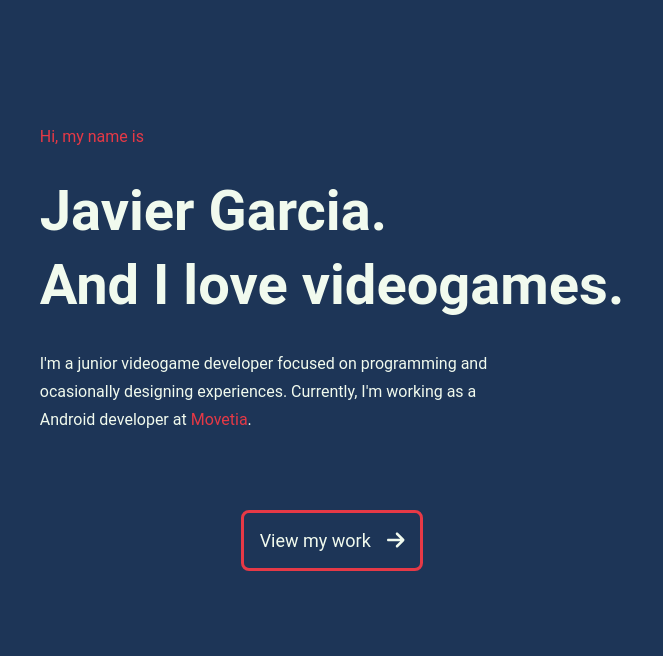
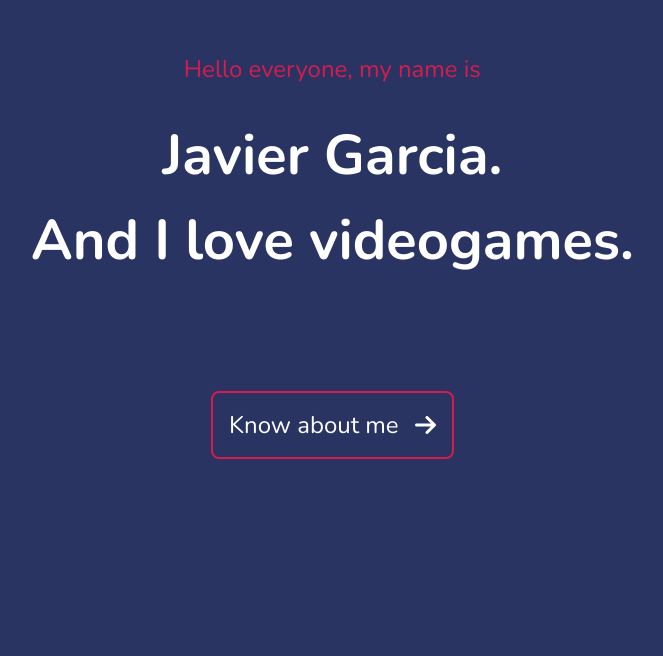
Before and after one commit to jgarciagomez98/jgarcia98portfolio.github.io, a React (Create React App) app in the folder react-web/: page / in a window 1280 px wide. Shown: the part 144-800 px from the top of the page, without its empty margins (308-971 px from the left). Built offline with nearby package versions, Linux system fonts and the light colour scheme; the HTML template or start-up script is replaced by a standard one.

Commit message:
Added new header style

```diff
--- a/react-web/src/components/headerButton/HeaderButton.jsx
+++ b/react-web/src/components/headerButton/HeaderButton.jsx
@@ -3,15 +3,15 @@ import "./headerButton.css";
 import { FontAwesomeIcon } from "@fortawesome/react-fontawesome";
 import { faArrowRight } from "@fortawesome/free-solid-svg-icons";
 
-function HeaderButton() {
+function HeaderButton(props) {
   return (
     <div className="header__button">
-      <div className="header__button-container">
-        <p>View my work</p>
+      <a href="#" className="header__button-container">
+        <p>{props.message}</p>
         <div className="header__button-icon">
           <FontAwesomeIcon icon={faArrowRight} />
         </div>
-      </div>
+      </a>
     </div>
   );
 }
--- a/react-web/src/components/headerButton/headerButton.css
+++ b/react-web/src/components/headerButton/headerButton.css
@@ -1,7 +1,7 @@
 .header__button {
     display: flex;
     width: auto;
-    height: 50px;
+    height: auto;
     justify-content: center;
     align-items: center;
 }
@@ -10,33 +10,72 @@
     display: flex;
     justify-content: center;
     align-items: center;
-    border: solid var(--detail-color);
+
+    font-size: var(--font-subtitle-size);
+
+    color: var(--letter-color);
+    border: 2px solid var(--third-color);
     border-radius: var(--border-radius);
+
     padding: 1rem;
 
     transition: 0.2s;
+
+    -webkit-animation: scale-in-center 0.25s cubic-bezier(0.250, 0.460, 0.450, 0.940) 1.15s both;
+    animation: scale-in-center 0.25s cubic-bezier(0.250, 0.460, 0.450, 0.940) 1.15s both;
 }
 
 .header__button-container:hover {
-    background-color: var(--secondary-color-light);
+    color: var(--secondary-color);
+    box-shadow: 0px 0px 20px var(--third-color);
 }
 
 .header__button-container p {
-    font-size: var(--font-size-navbar);
-    font-family: var(--font-family);
-    color: var(--primary-color);
-
     margin-right: 1rem;
 }
 
 .header__button-icon {
-    font-size: 20px;
-    color: var(--primary-color);
+    display: flex;
+    font-size: var(--font-subtitle-size);
 
-    transition: 0.2s;
+    transition: 0.15s;
 }
 
 .header__button-container:hover .header__button-icon {
+    color: var(--secondary-color);
     transform: rotate(90deg);
-    color: var(--detail-color);
 }
+
+/* ----------------------------------------------
+ * Generated by Animista on 2022-9-12 21:15:55
+ * Licensed under FreeBSD License.
+ * See http://animista.net/license for more info.
+ * w: http://animista.net, t: @cssanimista
+ * ---------------------------------------------- */
+@-webkit-keyframes scale-in-center {
+    0% {
+        -webkit-transform: scale(0);
+        transform: scale(0);
+        opacity: 1;
+    }
+
+    100% {
+        -webkit-transform: scale(1);
+        transform: scale(1);
+        opacity: 1;
+    }
+}
+
+@keyframes scale-in-center {
+    0% {
+        -webkit-transform: scale(0);
+        transform: scale(0);
+        opacity: 1;
+    }
+
+    100% {
+        -webkit-transform: scale(1);
+        transform: scale(1);
+        opacity: 1;
+    }
+}
--- a/react-web/src/containers/header/Header.jsx
+++ b/react-web/src/containers/header/Header.jsx
@@ -6,17 +6,16 @@ function Header() {
   return (
     <header className="header">
       <div className="header__container">
-        <div className="header__text">
-          <p className="header__presentation">Hi, my name is</p>
+        <div className="header__container-text">
+          <p className="header__presentation">Hello everyone, my name is</p>
           <h1 className="header__title">Javier Garcia.</h1>
           <h1 className="header__subtitle">And I love videogames.</h1>
-          <p className="header__description">
+          {/* <p className="header__description">
             I'm a junior videogame developer focused on programming and
-            ocasionally designing experiences. Currently, I'm working as a
-            Android developer at <span className="underline">Movetia</span>.
-          </p>
+            ocasionally designing experiences.
+          </p> */}
         </div>
-        <HeaderButton />
+        <HeaderButton message={"Know about me"} />
       </div>
     </header>
   );
--- a/react-web/src/containers/header/header.css
+++ b/react-web/src/containers/header/header.css
@@ -1,38 +1,46 @@
 header {
     display: flex;
     width: auto;
-    height: 980px;
+    height: 100vh;
     justify-content: center;
     align-items: center;
-    background: var(--secondary-color-dark);
+    text-align: center;
+    background: var(--background-color);
 }
 
-.header__container{
+.header__container {
     display: block;
-    justify-content: center;
-    align-items: center;
+    font-family: var(--font-family);
+    color: var(--letter-color);
 }
 
-.header__text {
-    display: block;
+.header__container-text {
     padding-bottom: 5rem;
-    color: var(--primary-color);
-    font-family: var(--font-family);
 }
 
 .header__presentation {
     padding-bottom: 2rem;
-    color: var(--detail-color);
+    font-size: var(--font-subtitle-size);
+    color: var(--third-color);
+
+    -webkit-animation: puff-in-center 0.5s cubic-bezier(0.470, 0.000, 0.745, 0.715) both;
+    animation: puff-in-center 0.5s cubic-bezier(0.470, 0.000, 0.745, 0.715) both;
 }
 
 .header__title {
     padding-bottom: 0.5rem;
     font-size: var(--font-size-titles);
+
+    -webkit-animation: scale-in-center 0.25s cubic-bezier(0.250, 0.460, 0.450, 0.940) 1s both;
+    animation: scale-in-center 0.25s cubic-bezier(0.250, 0.460, 0.450, 0.940) 1s both;
 }
 
 .header__subtitle {
     padding-bottom: 2rem;
     font-size: var(--font-size-titles);
+
+    -webkit-animation: scale-in-center 0.25s cubic-bezier(0.250, 0.460, 0.450, 0.940) 1.1s both;
+    animation: scale-in-center 0.25s cubic-bezier(0.250, 0.460, 0.450, 0.940) 1.1s both;
 }
 
 .header__description {
@@ -41,21 +49,78 @@ header {
     line-height: var(--line-spacing);
 }
 
-.underline {
-    color: var(--detail-color);
+/* ----------------------------------------------
+ * Generated by Animista on 2022-9-12 21:15:55
+ * Licensed under FreeBSD License.
+ * See http://animista.net/license for more info.
+ * w: http://animista.net, t: @cssanimista
+ * ---------------------------------------------- */
 
-    display: inline-block;
-    padding-bottom:2px;
-    background-image: linear-gradient(var(--detail-color) 0 0);
-    background-position: 0 80%; /*OR bottom left*/
-    background-size: 0% 2px;
-    background-repeat: no-repeat;
-    transition:
-      background-size 0.3s,
-      background-position 0s 0.3s; /*change after the size immediately*/
+/**
+ * ----------------------------------------
+ * animation puff-in-center
+ * ----------------------------------------
+ */
+@-webkit-keyframes puff-in-center {
+    0% {
+        -webkit-transform: scale(2);
+        transform: scale(2);
+        -webkit-filter: blur(4px);
+        filter: blur(4px);
+        opacity: 0;
+    }
+
+    100% {
+        -webkit-transform: scale(1);
+        transform: scale(1);
+        -webkit-filter: blur(0px);
+        filter: blur(0px);
+        opacity: 1;
+    }
 }
 
-.underline:hover {
-    background-position: 100% 80%; /*OR bottom right*/
-    background-size: 100% 2px;
+@keyframes puff-in-center {
+    0% {
+        -webkit-transform: scale(2);
+        transform: scale(2);
+        -webkit-filter: blur(4px);
+        filter: blur(4px);
+        opacity: 0;
+    }
+
+    100% {
+        -webkit-transform: scale(1);
+        transform: scale(1);
+        -webkit-filter: blur(0px);
+        filter: blur(0px);
+        opacity: 1;
+    }
 }
+
+@-webkit-keyframes scale-in-center {
+    0% {
+        -webkit-transform: scale(0);
+        transform: scale(0);
+        opacity: 1;
+    }
+
+    100% {
+        -webkit-transform: scale(1);
+        transform: scale(1);
+        opacity: 1;
+    }
+}
+
+@keyframes scale-in-center {
+    0% {
+        -webkit-transform: scale(0);
+        transform: scale(0);
+        opacity: 1;
+    }
+
+    100% {
+        -webkit-transform: scale(1);
+        transform: scale(1);
+        opacity: 1;
+    }
+}
--- a/react-web/src/index.css
+++ b/react-web/src/index.css
@@ -1,6 +1,12 @@
-@import url('https://fonts.googleapis.com/css2?family=Roboto+Mono:wght@300;400;500&display=swap');
+@import url('https://fonts.googleapis.com/css2?family=Nunito:wght@300;400;500;700&display=swap');
+
+
 :root {
-    --font-family: 'Roboto', sans-serif;
+    --font-family: 'Nunito', sans-serif;
+
+    --font-title-size: 76px;
+    --font-subtitle-size: 24px;
+    --font-text-size: 18px;
 
     --font-size-titles: 56px;
     --font-size-subtitles: 24px;
@@ -13,11 +19,11 @@
 
     --line-spacing: 1.75;
 
-    --primary-color: #F1FAEE;
-    --secondary-color-dark: #1D3557;
-    --secondary-color-light: #457B9D;
-    --third-color: #A8DADC;
-    --detail-color: #E63946;
+    --background-color: #293462;
+    --letter-color: #ffff;
+    --primary-color: #1CD6CE;
+    --secondary-color: #FEDB39;
+    --third-color: #D61C4E;
 
     --border-radius: 8px;
     --button-border-size: 2px;
```
